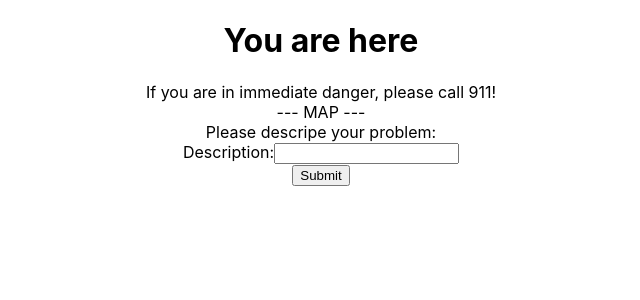
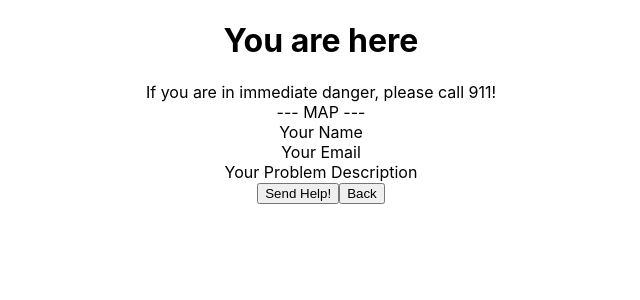
Before and after one commit to Anthony-Huang-03/HelloWorldRepo, a React (Create React App) app in the folder client/: page /VictimMap in a window 1280 px wide. Shown: the top 300 px of the page, without its empty margins (319-959 px from the left). Built offline with nearby package versions, Linux system fonts and the light colour scheme.

Commit message:
add more

```diff
--- a/client/src/pages/ProblemDescription.js
+++ b/client/src/pages/ProblemDescription.js
@@ -20,9 +20,18 @@ const ProblemDescription = () => {
             <h1 className="title">What is your problem?</h1>
             <div className="warning">If you are in immediate danger, please call 911!</div>
             <div className="map"> --- MAP --- </div>
-            <div className="map"> --- MAP --- </div>
-            <div className="map"> --- MAP --- </div>
-
+            <form action="/action_page.php">
+                <label for="name">Name:</label>
+                <input type="text" id="name" name="name"></input>
+                <br></br>
+                <label for="email">Email:</label>
+                <input type="text" id="email" name="email"></input>
+                <br></br>
+                <label for="issueDescription">Description:</label>
+                <input type="text" id="description" name="description"></input>
+                <br></br>
+                <input onClick={handleClick1} type="submit" value="Submit"></input>
+            </form>
             <button onClick={handleClick2}>Back</button>
         </div>
     );
--- a/client/src/pages/VictimMap.js
+++ b/client/src/pages/VictimMap.js
@@ -8,7 +8,11 @@ const VictimMap = () => {
     const navigate = useNavigate();
 
     const handleClick1 = () => {
-        navigate('/VictimMap');
+        // navigate('/VictimMap');
+    };
+
+    const handleClick2 = () => {
+        navigate('/');
     };
 
     return (
@@ -17,13 +21,19 @@ const VictimMap = () => {
             <div className="warning">If you are in immediate danger, please call 911!</div>
             <div className="map"> --- MAP --- </div>
 
-            <div className="direction">Please descripe your problem:</div>
-            <form action="/action_page.php">
-                <label for="issueDescription">Description:</label>
-                <input type="text" id="fname" name="fname"></input>
-                <br></br>
-                <input onClick={handleClick1} type="submit" value="Submit"></input>
-            </form>
+            <div className="direction">Your Name</div>
+            <div className="direction">Your Email</div>
+            <div className="direction">Your Problem Description</div>
+
+            <button onClick={handleClick1}>Send Help!</button>
+            {/*
+                make button disapear
+                add text saying help request sent
+                show time elapsed after help requent sent
+                add button "finished with problem"
+            */}
+            <button onClick={handleClick2}>Back</button>
+
         </div>
     );
 };
```
